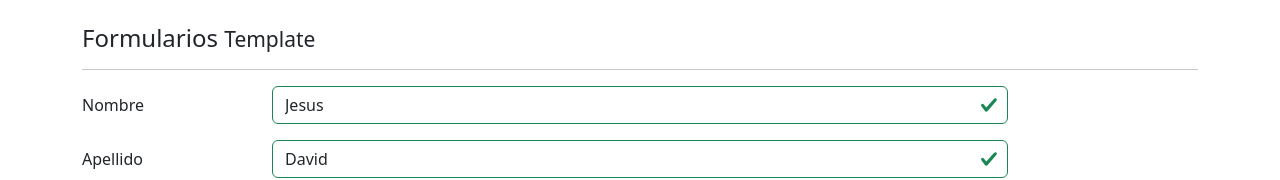
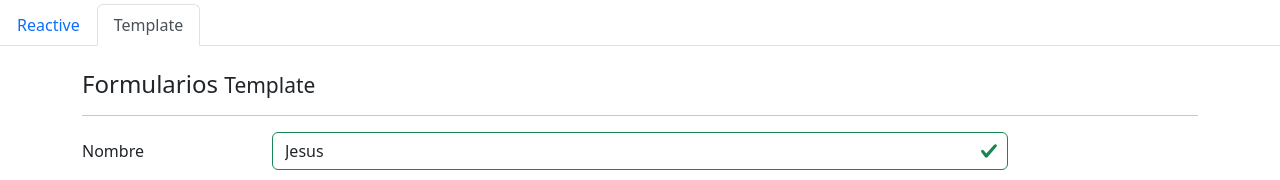
Before and after one commit to yisus1002/Formulario-reactivo-template, an Angular app: page /template in a window 1280 px wide. Shown: the top 180 px of the page. Built offline with nearby package versions, Linux system fonts and the light colour scheme; no server answers.

Commit message:
Se agrego un header

```diff
--- a/src/app/app.component.html
+++ b/src/app/app.component.html
@@ -1,3 +1,18 @@
+<ul class="nav nav-tabs my-1">
+  <li class="nav-item">
+    <a class="nav-link"
+     aria-current="page"
+     routerLinkActive="active"
+     [routerLink]="['reactive']"
+     >Reactive</a>
+  </li>
+  <li class="nav-item">
+    <a class="nav-link"
+    routerLinkActive="active"
+    [routerLink]="['template']"
+    >Template</a>
+  </li>
+</ul>
 <div class="container mt-4">
   <router-outlet></router-outlet>
 </div>
```
